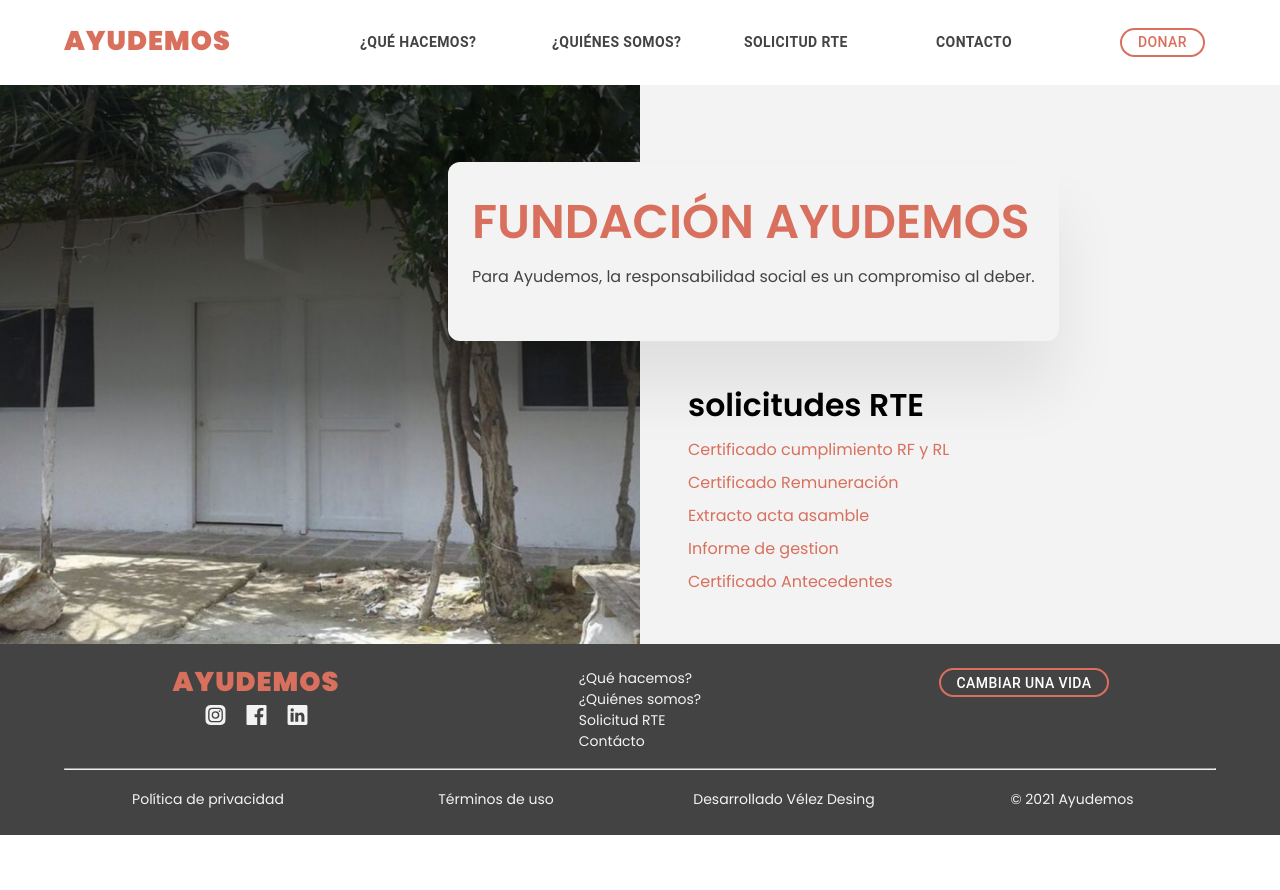
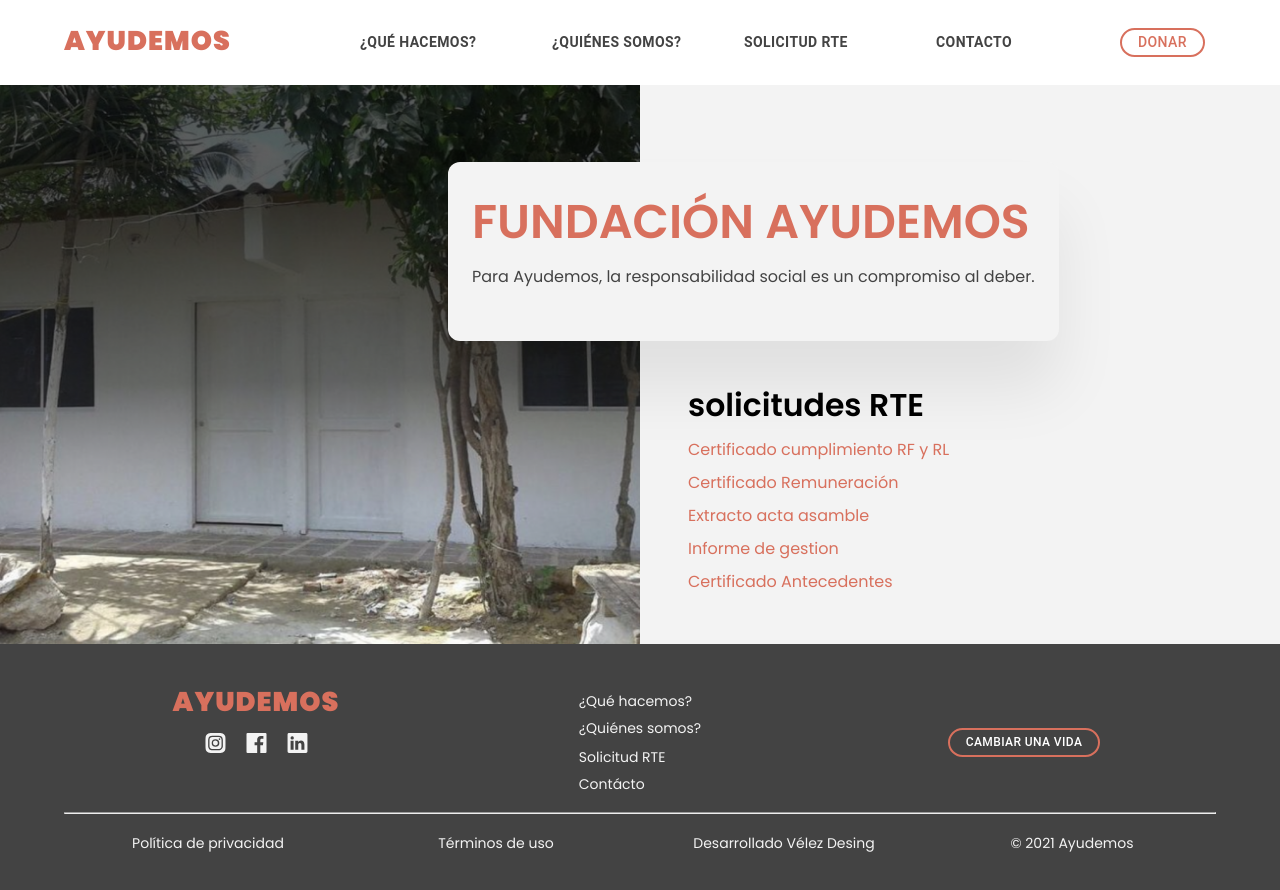
Before and after one commit to melendez-dev/help-us, a Next.js app: page /request in a window 1280 px wide. Shown: the top 890 px of the page. Before the commit the page ends 835 px from the top, so only its background shows below. Built offline with nearby package versions, Linux system fonts and the light colour scheme.

Commit message:
feature: fix error desing

```diff
--- a/src/components/common/Footer/Footer.js
+++ b/src/components/common/Footer/Footer.js
@@ -13,6 +13,7 @@ export default function Footer() {
     <Box
       style={{
         backgroundColor: "#434343",
+        padding: "20px 0",
       }}
     >
       <Container>
@@ -52,6 +53,7 @@ export default function Footer() {
                   display: "flex",
                   justifyContent: "center",
                 }}
+                mt={1}
               >
                 <IconInstagram />
                 <IconFaebook />
@@ -74,26 +76,34 @@ export default function Footer() {
                 cursor: "pointer",
               }}
             >
+              <Box>
                 <Link href="/what-do">
                   <Typography variant="p-small" color="error">
                     ¿Qué hacemos?
                   </Typography>
                 </Link>
+              </Box>
+              <Box mt="2px">
                 <Link href="/about-us">
                   <Typography variant="p-small" color="error">
                     ¿Quiénes somos?
                   </Typography>
                 </Link>
+              </Box>
+              <Box mt="4px">
                 <Link href="/request">
                   <Typography variant="p-small" color="error">
                     Solicitud RTE
                   </Typography>
                 </Link>
+              </Box>
+              <Box mt="2px">
                 <Link href="/contact-us">
                   <Typography variant="p-small" color="error">
                     Contácto
                   </Typography>
                 </Link>
+              </Box>
             </Box>
           </Grid>
           <Grid item xs={4}>
@@ -101,6 +111,8 @@ export default function Footer() {
               style={{
                 display: "flex",
                 justifyContent: "center",
+                alignItems: "center",
+                height: "100%",
               }}
             >
               <Button
@@ -111,6 +123,7 @@ export default function Footer() {
                 <span
                   style={{
                     color: "#fff",
+                    fontSize: "12px",
                   }}
                 >
                   Cambiar una vida
@@ -149,9 +162,17 @@ export default function Footer() {
               textAlign: "center",
             }}
           >
-            <Typography variant="p-small" color="error">
+            <Link href="/politices">
+              <Typography
+                variant="p-small"
+                color="error"
+                style={{
+                  cursor: "pointer",
+                }}
+              >
                 Términos de uso
               </Typography>
+            </Link>
           </Grid>
           <Grid
             item
--- a/src/components/common/Home/Home.js
+++ b/src/components/common/Home/Home.js
@@ -66,7 +66,7 @@ export default function Home() {
         </Grid>
       </Box>
 
-      <Slide duration={4000}>
+      <Slide duration={4000} autoplay>
         {slideImages.map((slideImage, index) => (
           <div className="each-slide" key={index}>
             <div
```
Also changed, not shown: src/components/common/WhatDo/WhatDo.js (+7 -2 lines), src/components/shared/TextLine/TextLine.js (+10 -10 lines). Lines whose indentation alone changed are shown as unchanged.
